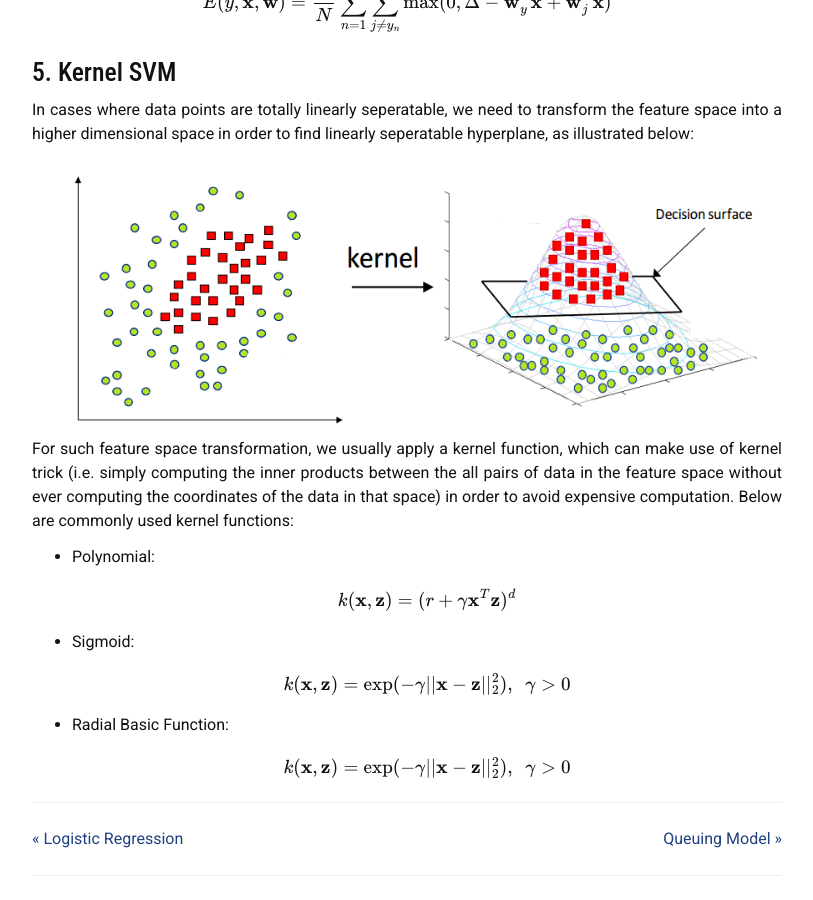
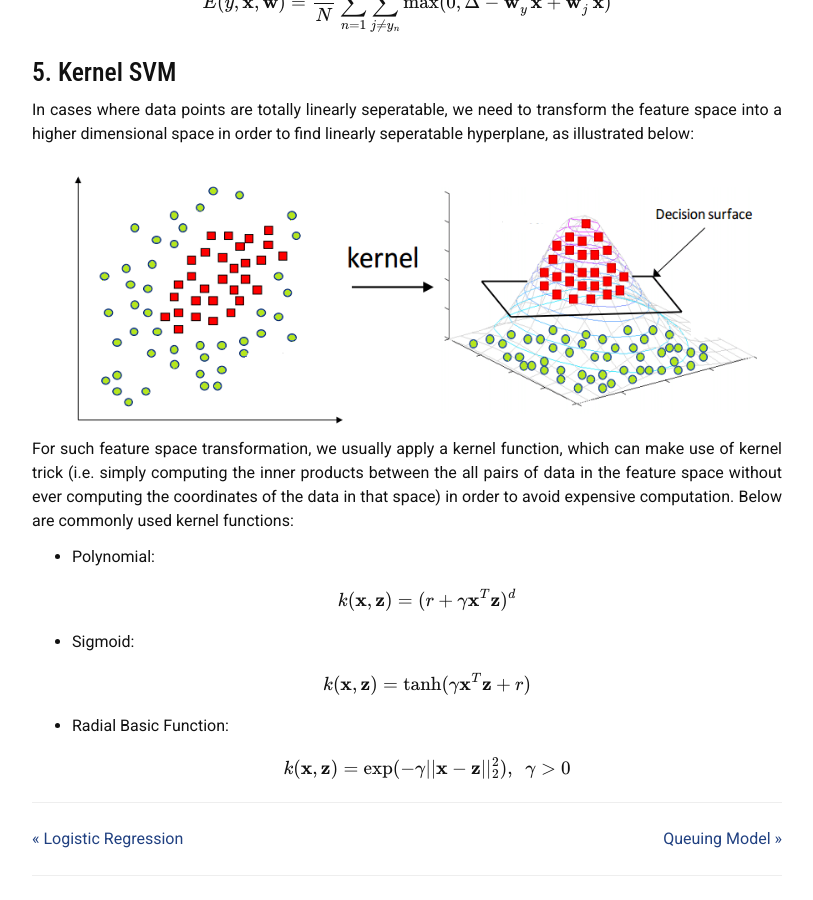
Before and after one commit to liambll/blog-archive, a Jekyll site: the page built from _posts/2017-06-30-svm.markdown, in a window 1280 px wide and 900 px high, scrolled down 2759 px. Shown: the whole window, without its empty margins (233-1046 px from the left). Built offline with Jekyll 4.4.1, drawn with Linux system fonts in a browser that asks for light colours; nearby versions of some CDN libraries; formulas are drawn with MathJax 3; comment, search, counter and statistics services are not loaded.

Commit message:
Update 2017-06-30-svm.markdown

```diff
--- a/_posts/2017-06-30-svm.markdown
+++ b/_posts/2017-06-30-svm.markdown
@@ -114,7 +114,7 @@ k(\mathbf{x}, \mathbf{z}) = (r + \gamma \mathbf{x}^T\mathbf{z})^d
 \\]
 * Sigmoid:
 \\[
-k(\mathbf{x}, \mathbf{z}) = \exp(-\gamma \|\|\mathbf{x} - \mathbf{z}\|\|_2^2), ~~ \gamma > 0
+k(\mathbf{x}, \mathbf{z}) = \text{tanh}(\gamma \mathbf{x}^T\mathbf{z} + r)
 \\]
 * Radial Basic Function:
 \\[
```
